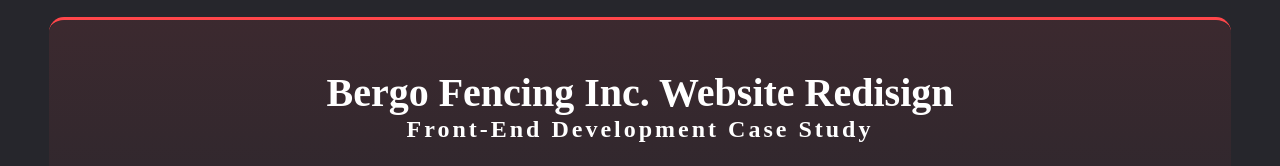
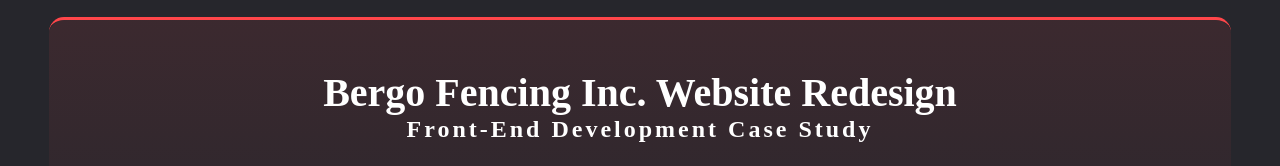
Before and after one commit to raygonzz/Portfolio-updated, a plain HTML site: page bergo_slides.html in a window 1280 px wide. Shown: the part 150-316 px from the top of the page. Drawn offline with Linux system fonts and the light colour scheme; a web font is replaced by a local one.

Commit message:
Fix Typo

```diff
--- a/bergo_slides.html
+++ b/bergo_slides.html
@@ -23,7 +23,7 @@
 </div>
 
 <div class="bergo_CS">
-    <h1>Bergo Fencing Inc. Website Redisign</h1>
+    <h1>Bergo Fencing Inc. Website Redesign</h1>
     <h2>Front-End Development Case Study</h2>
     <p>The goal of this website redesign is to revamp it with a new feeling. The old design is outdated and frustrating to navigate.</p>
     <div class="buttons">
```
